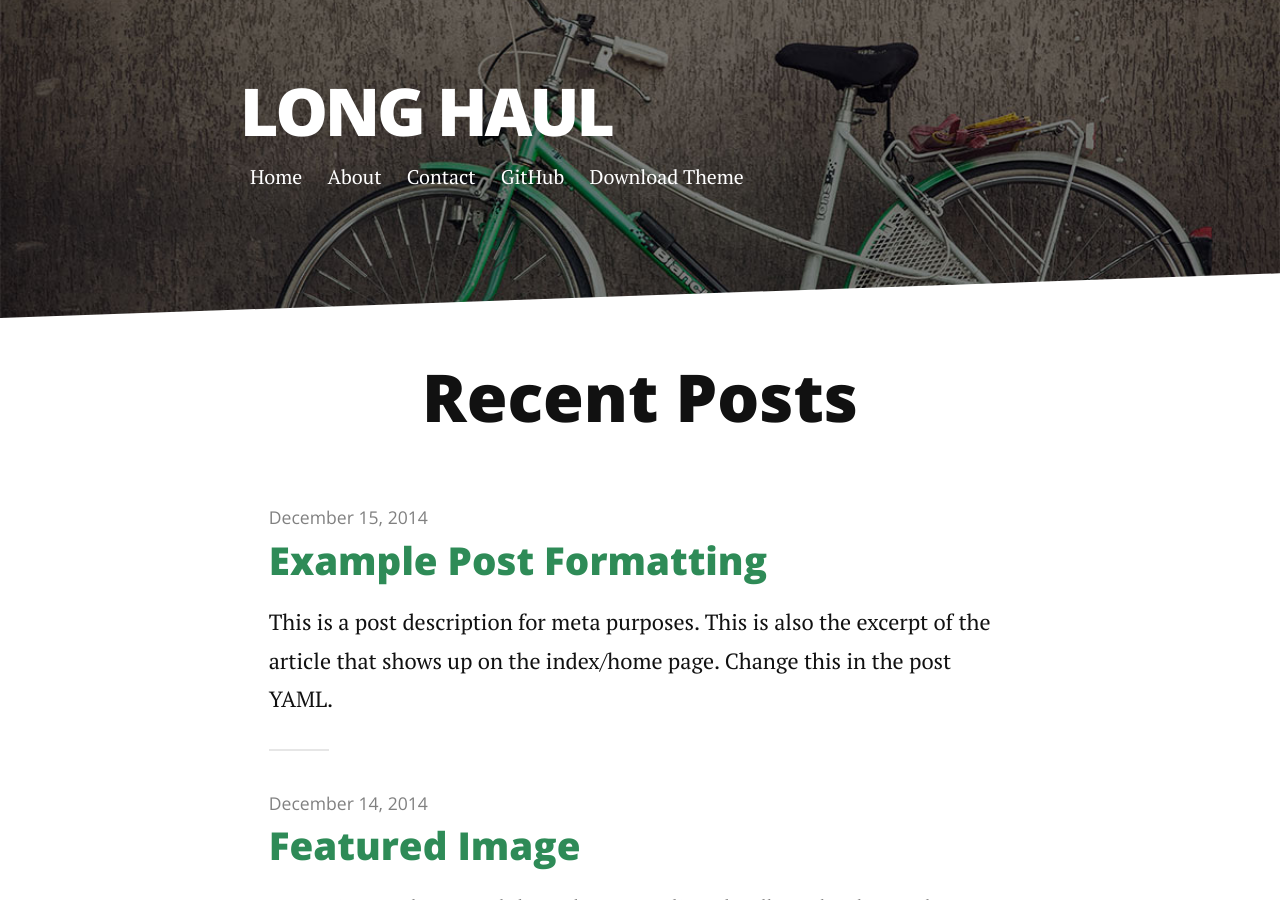
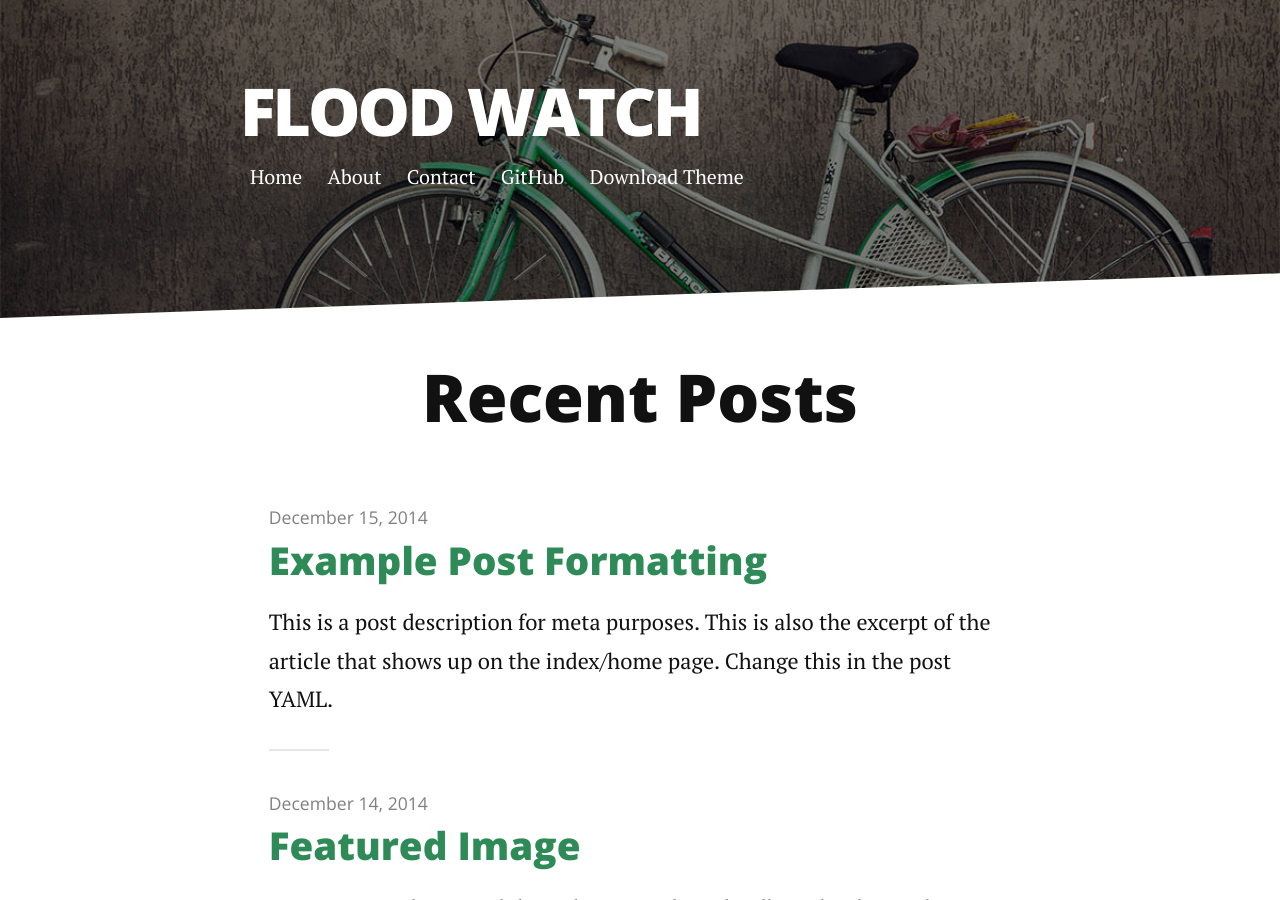
Before and after one commit to floodwatch-org/floodwatch-org.github.io, a Jekyll site: the page built from index.html, in a window 1280 px wide and 900 px high. Built offline with Jekyll 4.4.1, drawn with Linux system fonts in a browser that asks for light colours; nearby versions of some CDN libraries; the list of posts is cut into pages by our own code.

Commit message:
update url

```diff
--- a/_config.yml
+++ b/_config.yml
@@ -1,7 +1,7 @@
-title: Long Haul
-description: Long Form Jekyll theme built with SASS / COMPASS / SUSY
+title: Flood Watch
+description: A Flood Analysis and Prediction Application
 
-url: https://long-haul.netlify.app
+url: https://floodwatch-org.github.io/floodwatch.github.io/
 paginate_path: "blog/page:num/"
 permalink: blog/:title/
 
```
Also changed, not shown: Gemfile.lock.
